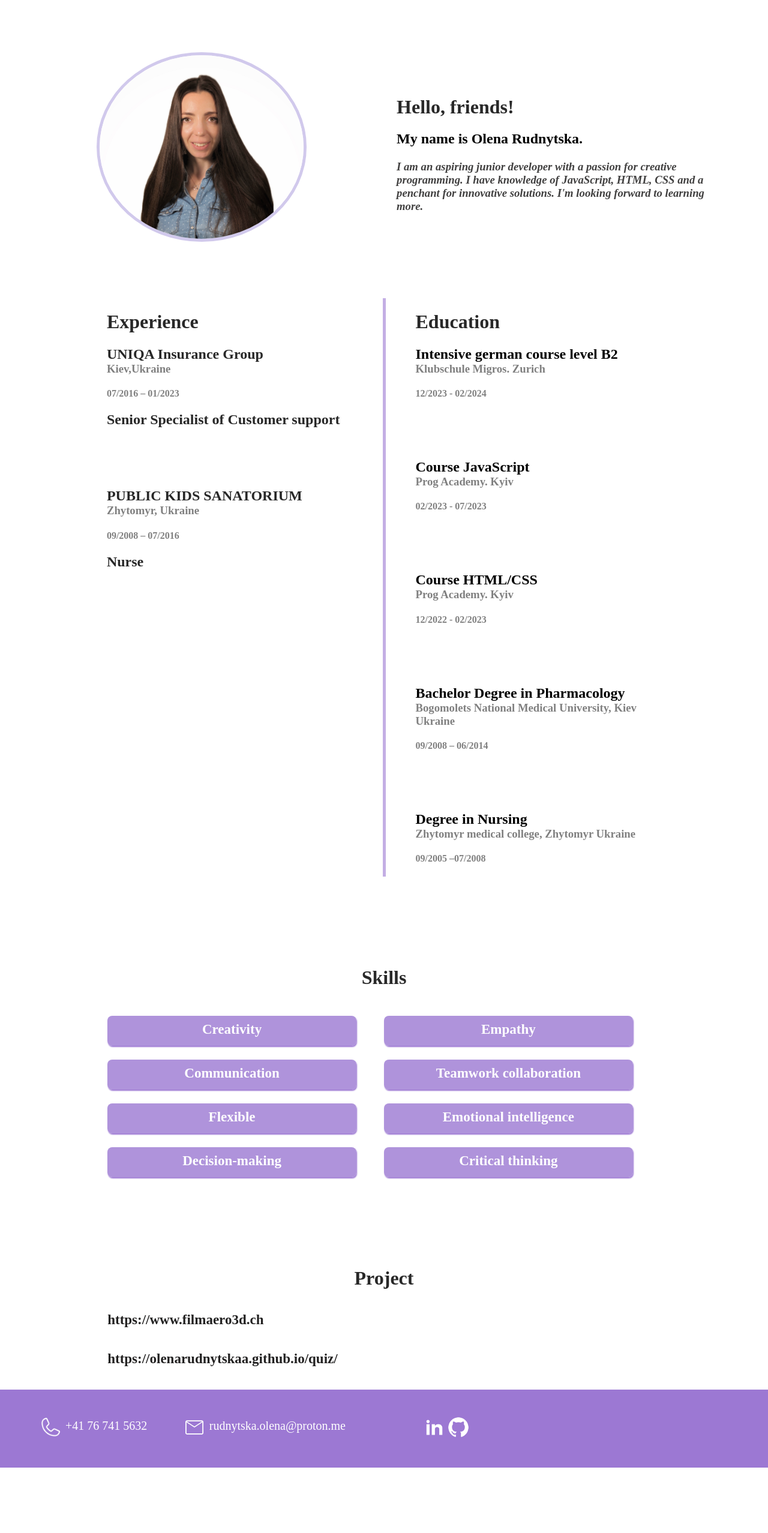
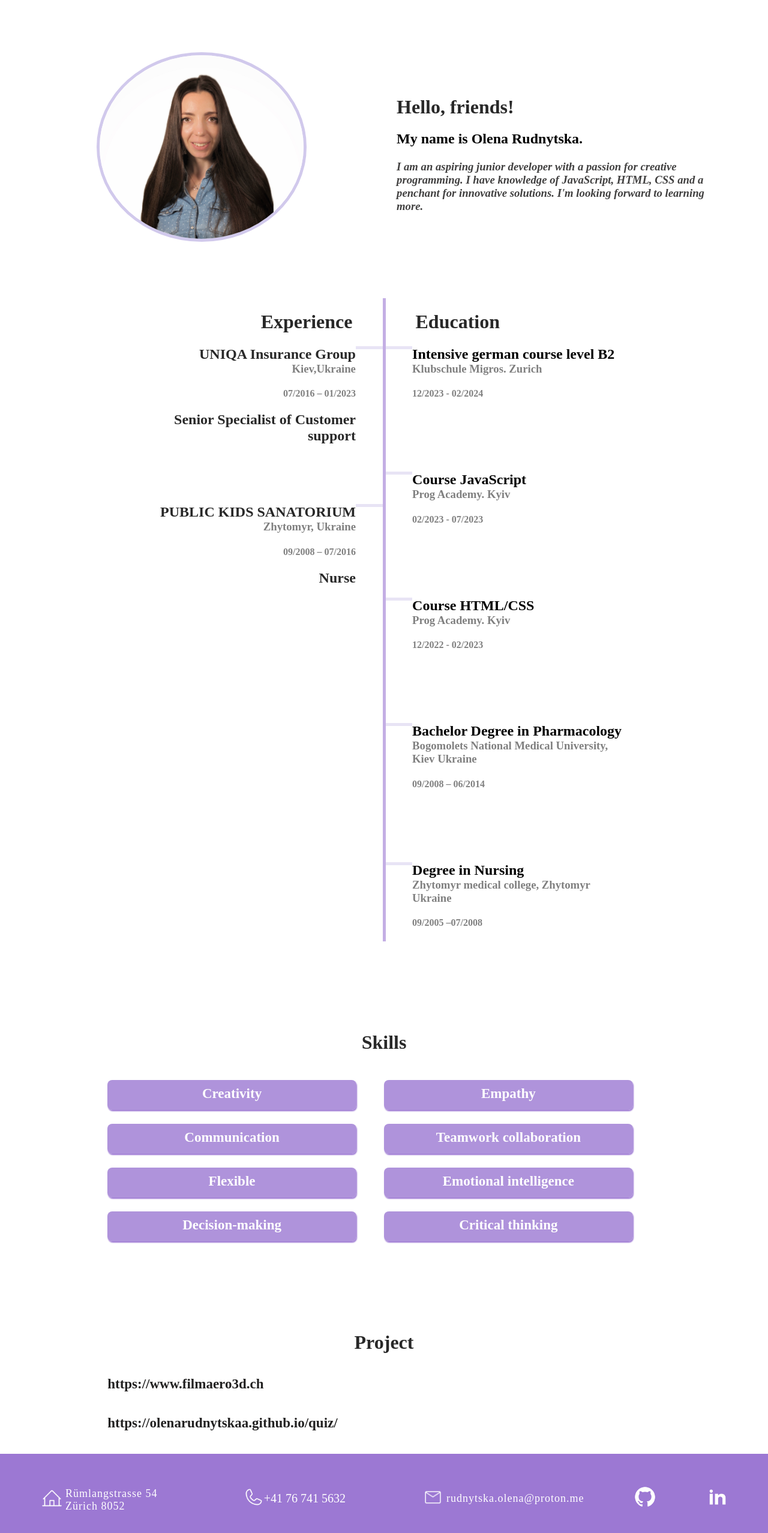
Before and after one commit to olenarudnytskaa/portfolio, a plain HTML site: page index.html in a window 1280 px wide. Shown: the part 103-2658 px from the top of the page at 60% size. Before the commit the page ends 2549 px from the top, so only its background shows below. Drawn offline with Linux system fonts and the light colour scheme.

Commit message:
second commit

```diff
--- a/index.css
+++ b/index.css
@@ -9,7 +9,6 @@ margin: 0px;
     height: 100px;
     background-color: rgb(156,120,211);
     margin: 0px;
-
 }
 .nav{
     width: 25%;
@@ -19,16 +18,13 @@ margin: 0px;
     position: relative;
     top: 50px;
     justify-content: space-between;
+}
 
-}
 .certificat{
     height: 50px;
     width: 180px;
     background-color: rgb(179,166,223, 0.6);
-    border-radius: 7px 7px 0px 0px;
-    position: relative;
-
-
+    border-radius: 20px 20px 0px 0px;
 }
 li{
     list-style-type: none;
@@ -54,7 +50,6 @@ li{
     color: white;
     font-size: 24px;
     letter-spacing: 3px;
-    margin-left:  10px;
     position: absolute;
     bottom: 0;
 }
@@ -75,8 +70,6 @@ li{
     width: 350px;
     border-radius: 50%;
     border: 5px solid rgb(179,166,223, 0.6);
-    /* transform: rotate(360deg);
-    transition-duration:calc(1000s *10); */
 }
 .hi{
     width: 46%;
@@ -104,20 +97,30 @@ h4{
     height: 50px;
     width: 180px;
     background-color: rgb(179,166,223, 0.6);
-    border-radius: 7px 7px 0px 0px;
+    border-radius: 20px 20px 0px 0px;
     margin-left: 5px;
 }
-
+.german-course{
+    display: flex;
+}
+.horizont-linia{
+    width: 50px;
+    background-color: rgb(179,166,223, 0.3);
+    height: 5px;
+}
+.studing h1{
+    margin-left: 50px;
+}
 .diplom h3{
     text-align: center;
     color: white;
     font-size: 24px;
     letter-spacing: 3px;
-    margin-left:  10px;
+    margin:auto;
     position: absolute;
     bottom: 0;
+
 }
-
 .dipl-img{
     display: none;
     margin-top: 53px;
@@ -169,76 +172,113 @@ justify-content: center;
 }
 .experience{
     width: 40%;
-    margin-right: 50px;
 }
 .experience h1{
     color: rgb(40, 40, 40);
+    text-align: right;
+    margin-right: 50px;
+}
+.info{
+    width: 100%;
+}
+.info-js{
+    width: 100%;
+}
+.info-html{
+    width: 100%;
+}
+.info-uni{
+    width: 100%;
+}
+.col-info{
+    width: 100%;
+}
+.insurance{
+    display: flex;
 }
 .insurance h2{
-    margin-top: 12px;
     color: rgb(40, 40, 40);
+    text-align: right;
+}
+.insurance h4{
+    text-align: right;
+}
+.insurance h3{
+    text-align: right;
 }
 .linia{
     width: 5px;
     height: auto;
     background-color: rgb(156,120,211, 0.6);
 }
-
+.SANATORIUM-info{
+    width: 100%;
+}
+.insurance-info{
+    width: 100%;
+}
 .SANATORIUM{
     margin-top: 100px;
-    color: rgb(40, 40, 40);
+    display: flex;
 }
 .SANATORIUM h2{
-    margin-top: 12px;
     color: rgb(40, 40, 40);
+    text-align: right;
+}
+.SANATORIUM h3{
+    text-align: right;
+}
+.SANATORIUM h4{
+    text-align: right;
 }
 .studing{
     width: 40%;
-    margin-left: 50px;
 }
-
 footer{
     background-color: rgb(156,120,211);
     width: 100%;
-    height: 80px;
+    padding-top: 50px;
+    padding-bottom: 50px;
 }
 .it-js{
     margin-top: 100px;
+    display: flex;
 }
 .it-html{
     margin-top: 100px;
+    display: flex;
 }
 .uni{
     margin-top: 100px;
+    display: flex;
 }
 .col{
     margin-top: 100px;
+    display: flex;
 }
-
 .contact{
     display: flex;
     width: 40%;
     margin: auto;
     justify-content: space-between;
-
 }
 .phone{
     display: flex;
+    width: auto;
 }
 .emoji img{
-    width: 40px;
-    height: 40px;
+    width: 35px;
+    height: 35px;
 }
 .number{
     color: white;
     align-items: baseline;
     font-size: 20px;
-margin-left: 5px;
-padding-top: 6px;
+    margin: auto;
 }
 .phone img{
-    width: 40px;
-    height: 40px;
+    width: 35px;
+    height: 35px;
 }
 .linkedin img{
     width: 40px;
@@ -250,27 +290,59 @@ padding-top: 6px;
 }
 .mail{
     display: flex;
+    width: auto;
 }
 .emoji-mail img{
-    width: 40px;
-    height: 40px;
+    width: 35px;
+    height: 35px;
+}
+.emoji-mail{
+    margin: auto;
 }
 .email{
     color: white;
-    font-size: 20px;
+    font-size: 18px;
+    padding-left: 5px;
+    letter-spacing: 1px;
+    margin: auto;
+}
+.adres{
+    color: white;
+    font-size: 18px;
+    padding-left: 5px;
+    letter-spacing: 1px;
+    margin: auto;
+    padding-left: 5px;
+}
+.house{
+    color: white;
+    width: auto;
+    font-size: 18px;
     margin-left: 5px;
     padding-top: 6px;
+}
+.house{
+    display: flex;
+}
+.emoji-house{
+    margin: auto;
+}
+.emoji-house img{
+    width: 35px;
+    height: 35px;
+}
+.emoji{
+    margin: auto;
 }
 footer{
     width: 100%;
     display: flex;
-    height: 130px;
 }
 .social{
     display: flex;
     width: 40%;
     margin: auto;
-    justify-content: left;
+    justify-content: space-between;
 }
 .skils{
     width: 90%;
@@ -290,7 +362,6 @@ footer{
 }
 .list-two{
     width: 100%;
-
 }
 .creative{
     width: 90%;
@@ -298,7 +369,6 @@ footer{
     border-radius: 8px;
     height: 50px;
     box-shadow: 1px 2px 2px rgb(156,120,211);
-
 }
 .creative p{
     color: white;
@@ -306,7 +376,6 @@ footer{
     font-size: 23px;
     font-weight: 600;
     padding-top: 10px;
-
 }
 .communication{
     width: 90%;
@@ -357,7 +426,6 @@ footer{
     width: 90%;
     background-color: rgb(156,120,211, 0.8);
     border-radius: 8px;
-    margin-top: 20px;
     height: 50px;
     box-shadow: 1px 2px 2px rgb(156,120,211);
 }
@@ -440,3 +508,97 @@ footer{
 a{
     text-decoration: none;
 }
+
+@media (max-width: 768px) {
+    .creative p, .communication p, .flexible p, .decision p, .empathy p, .team p, .emotional p, .critical p {
+        font-size: 15px;
+    }
+    .experience h1{
+        font-size: 18px;
+    }
+    .studing h1{
+        font-size: 18px;
+    }
+    h2{
+        font-size: 16px;
+    }
+    h3{
+        font-size: 14px;
+    }
+    h4{
+        font-size: 13px;
+    }
+    .horizont-linia{
+        width: 30px;
+    }
+    .project h1{
+        font-size: 20px;
+    }
+    .hi h1{
+        font-size: 20px;
+    }
+    .site-one h5{
+        font-size: 15px;
+    }
+    .site-two h5{
+        font-size: 15px;
+    }
+    footer {
+        flex-direction: column;
+        width: auto;
+        padding-top: 20px;
+        padding-bottom: 20px;
+    }
+    .contact{
+        width: auto;
+        flex-direction: column;
+    }
+    .social{
+        flex-direction: column;
+    }
+    .photo img{
+width: 200px;
+    }
+    .photo {
+        margin-top: 30px;
+        display: block;
+        margin-left: 30px;
+    }
+    .hi{
+        width: auto;
+        margin: auto;
+    }
+    .hi h3{
+        width: 85%;
+    }
+    .nav{
+        margin-left: 0px;
+        width: 100%;
+        justify-content: center;
+    }
+    .certificat{
+        width: 40%;
+    }
+    .diplom{
+        width: 40%;
+    }
+    .empathy{
+        margin-top: 0px;
+    }
+    .skils h1{
+        font-size: 20px;
+    }
+    .skils{
+        margin: 100px auto 100px auto;
+    }
+    .social{
+        width: auto;
+        justify-content: start;
+    }
+}
+
+@media (max-width: 480px) {
+    .creative p, .communication p, .flexible p, .decision p, .empathy p, .team p, .emotional p, .critical p {
+        font-size: 12px;
+    }
+}
--- a/index.html
+++ b/index.html
@@ -24,13 +24,6 @@
                     <li><a target="_blank" href="./img/hoch schule.pdf">College</a></li>
                     </div>
                 </div>
-                <!-- <div class="link">
-                    <h3>Links</h3>
-                    <div class="link-img">
-                    <li><a target="_blank" href="https://github.com/olenarudnytskaa">GitHub</a></li>
-                    <li><a target="_blank" href="https://www.linkedin.com/in/olena-rudnytska-318315175/">LinkedIn</a></li>
-                    </div>
-                </div> -->
             </div>
         </div></header>
 <div class="photo">
@@ -40,53 +33,71 @@
     <h2>My name is Olena Rudnytska.
     </h2>
     <h3><br> I am an aspiring junior developer with a passion for creative programming. I have knowledge of JavaScript, HTML, CSS and a penchant for innovative solutions. I'm looking forward to learning more. </h3>
-
    </div>
 </div>
 <div class="total">
   <div class="experience">
     <h1>Experience</h1>
     <div class="insurance">
+        <div class="insurance-info">
         <h2>UNIQA Insurance Group</h2>
         <h3>Kiev,Ukraine  </h3>
         <h4>07/2016 – 01/2023 </h4>
         <h2>Senior Specialist of Customer support</h2>
         </div>
+        <div class="horizont-linia"></div>
+    </div>
     <div class="SANATORIUM">
+        <div class="SANATORIUM-info">
             <h2>PUBLIC KIDS SANATORIUM</h2>
             <h3>Zhytomyr, Ukraine </h3>
             <h4>09/2008 – 07/2016</h4>
             <h2>Nurse</h2>
         </div>
-
+        <div class="horizont-linia"></div>
+    </div>
   </div>
   <div class="linia"></div>
   <div class="studing">
     <h1>Education</h1>
     <div class="german-course">
+        <div class="horizont-linia"></div>
+        <div class="info">
         <h2>Intensive german course level B2</h2>
         <h3>Klubschule Migros. Zurich</h3>
-        <h4>12/2023 - 02/2024</h4>
+        <h4>12/2023 - 02/2024</h4> </div>
     </div>
     <div class="it-js">
+        <div class="horizont-linia"></div>
+        <div class="info-js">
             <h2>Course JavaScript</h2>
         <h3>Prog Academy. Kyiv</h3>
         <h4>02/2023 - 07/2023</h4>
         </div>
+    </div>
     <div class="it-html">
+        <div class="horizont-linia"></div>
+        <div class="info-html">
             <h2>Course HTML/CSS</h2>
             <h3>Prog Academy. Kyiv</h3>
             <h4>12/2022 - 02/2023</h4>
         </div>
+    </div>
     <div class="uni">
+        <div class="horizont-linia"></div>
+        <div class="info-uni">
         <h2>Bachelor Degree in Pharmacology</h2>
         <h3>Bogomolets National Medical University, Kiev Ukraine</h3>
         <h4>09/2008 – 06/2014</h4>
         </div>
+    </div>
     <div class="col">
+        <div class="horizont-linia"></div>
+        <div class="col-info">
             <h2>Degree in Nursing</h2>
             <h3>Zhytomyr medical college, Zhytomyr Ukraine</h3>
             <h4>09/2005 –07/2008</h4>
+        </div>
     </div>
   </div>
 </div>
@@ -105,7 +116,6 @@
             <div class="emotional"><p>Emotional intelligence</p></div>
             <div class="critical"><p>Critical thinking</p></div>
         </div>
-
     </div>
 </div>
 <div class="project">
@@ -115,19 +125,24 @@
 </div>
     <footer>
     <div class="contact">
+          <div class="house">
+            <div class="emoji-house"><img src="./img/ph_house-line-light.png" alt=""></div>
+            <div class="adres">Rümlangstrasse 54 <br> Zürich 8052</div>
+        </div>
         <div class="phone">
             <div class="emoji"><img src="./img/ph_phone-light.png" alt=""></div>
             <div class="number">+41 76 741 5632</div>
         </div>
+
+    </div>
+        <div class="social">
             <div class="mail">
                 <div class="emoji-mail"><img src="./img/material-symbols-light_mail-outline.png" alt=""></div>
                 <div class="email">rudnytska.olena@proton.me</div>
+            </div>
+            <div class="github"><a target="_blank" href="https://github.com/olenarudnytskaa"><img src="./img/github.png" alt=""></a></div>
+        <div class="linkedin"><a target="_blank" href="https://www.linkedin.com/in/olena-rudnytska-318315175/"><img src="./img/flowbite_linkedin-solid.png" alt=""></a></div>
     </div></div>
-        <div class="social">
-        <div class="linkedin"><a target="_blank" href="https://www.linkedin.com/in/olena-rudnytska-318315175/"><img src="./img/flowbite_linkedin-solid.png" alt=""></a></div>
-        <div class="github"><a target="_blank" href="https://github.com/olenarudnytskaa"><img src="./img/github.png" alt=""></a></div>
-    </div></div>
-
 </footer>
 <script src="index.js"></script>
 </body>
```
Also changed, not shown: img/Group 8.png (added), img/Group 9.png (added), img/Rudnyt$ka.png (added), img/_O_ena_.png (added), img/house-line-light.png (added), img/material-symbols-light_hexagon-outline.png (added), img/material-symbols-white_hexagon-outline.png (added), img/ph_house-line-light.png (added). Lines whose indentation alone changed are shown as unchanged.
